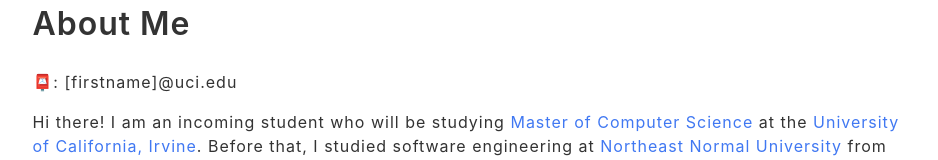
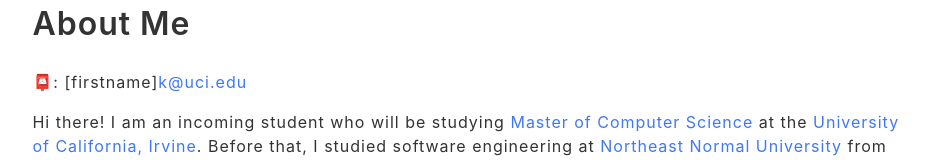
Before and after one commit to K11yann/K11yann.github.io, a plain HTML site: page about/index.html in a window 1280 px wide. Shown: the part 205-365 px from the top of the page, without its empty margins (170-1108 px from the left). Drawn offline with Linux system fonts and the light colour scheme.

Commit message:
Site updated: 2024-06-22 00:29:48

```diff
--- a/about/index.html
+++ b/about/index.html
@@ -54,7 +54,7 @@
     <article class="post">
 
 
-  <main class="post-content"><h1 id="About-Me"><a href="#About-Me" class="headerlink" title="About Me"></a>About Me</h1><p>📮: [firstname]@uci.edu</p>
+  <main class="post-content"><h1 id="About-Me"><a href="#About-Me" class="headerlink" title="About Me"></a>About Me</h1><p>📮: [firstname]<a href="mailto:&#x6b;&#64;&#117;&#x63;&#105;&#46;&#101;&#x64;&#117;">&#x6b;&#64;&#117;&#x63;&#105;&#46;&#101;&#x64;&#117;</a></p>
 <p>Hi there! I am an incoming student who will be studying <a target="_blank" rel="noopener" href="https://mcs.ics.uci.edu/">Master of Computer Science</a> at the <a target="_blank" rel="noopener" href="https://uci.edu/">University of California, Irvine</a>. Before that, I studied software engineering at <a target="_blank" rel="noopener" href="https://en.nenu.edu.cn/">Northeast Normal University</a> from 2017 to 2021. After graduation, I joined <a target="_blank" rel="noopener" href="https://www.meituan.com/en-US/about-us">Meituan</a> as a backend development engineer in 2021 and made many sincere friends there.</p>
 <p>In addition to studying and working, I like to watch dramas and movies, write diaries, and travel to relax myself. </p>
 <p>You can find me on  <a target="_blank" rel="noopener" href="https://www.linkedin.com/in/yiyankong/">Linkedin</a>, <a target="_blank" rel="noopener" href="https://github.com/K11yann">Github</a>, <a target="_blank" rel="noopener" href="https://www.instagram.com/k11yann/">Instagram</a></p>
```
